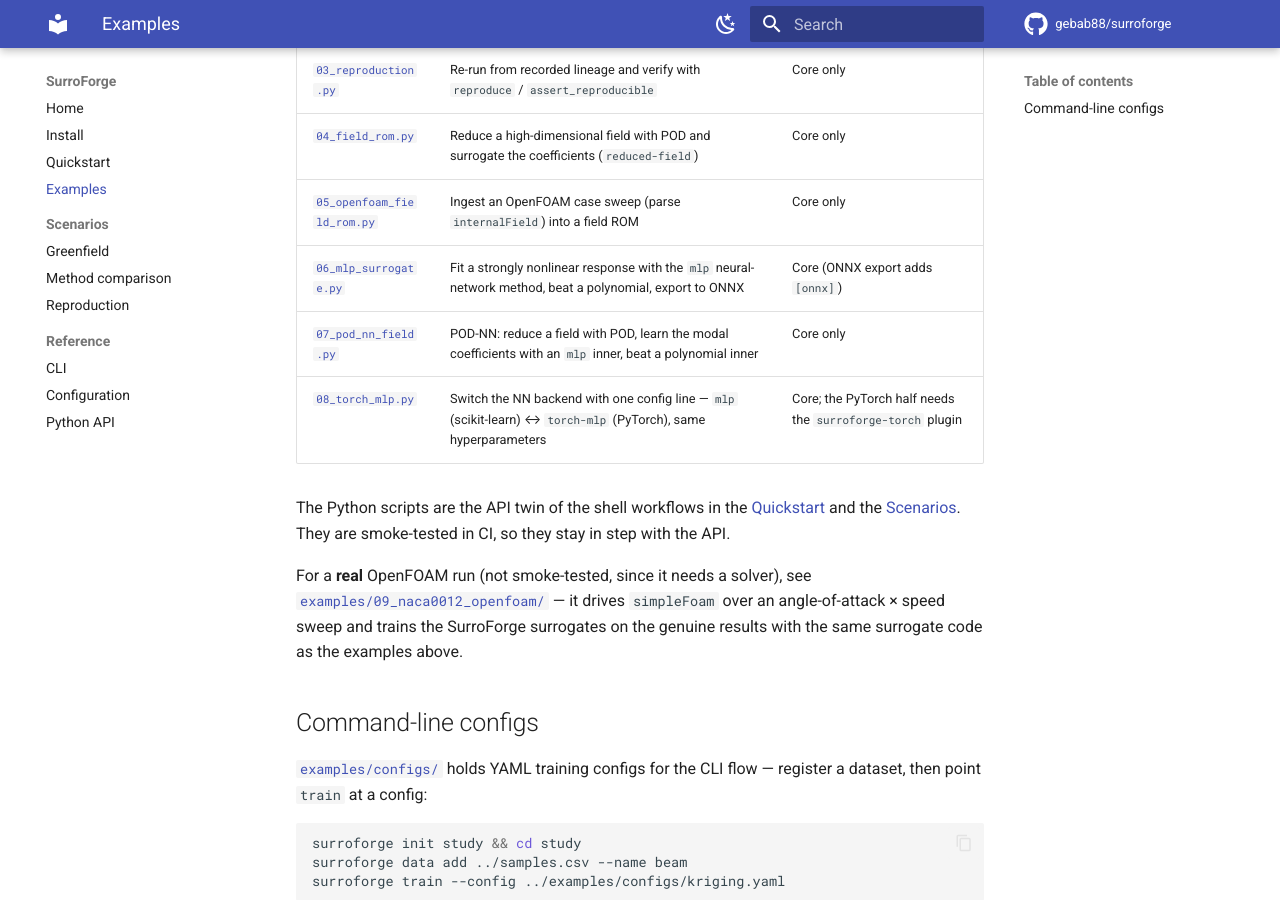
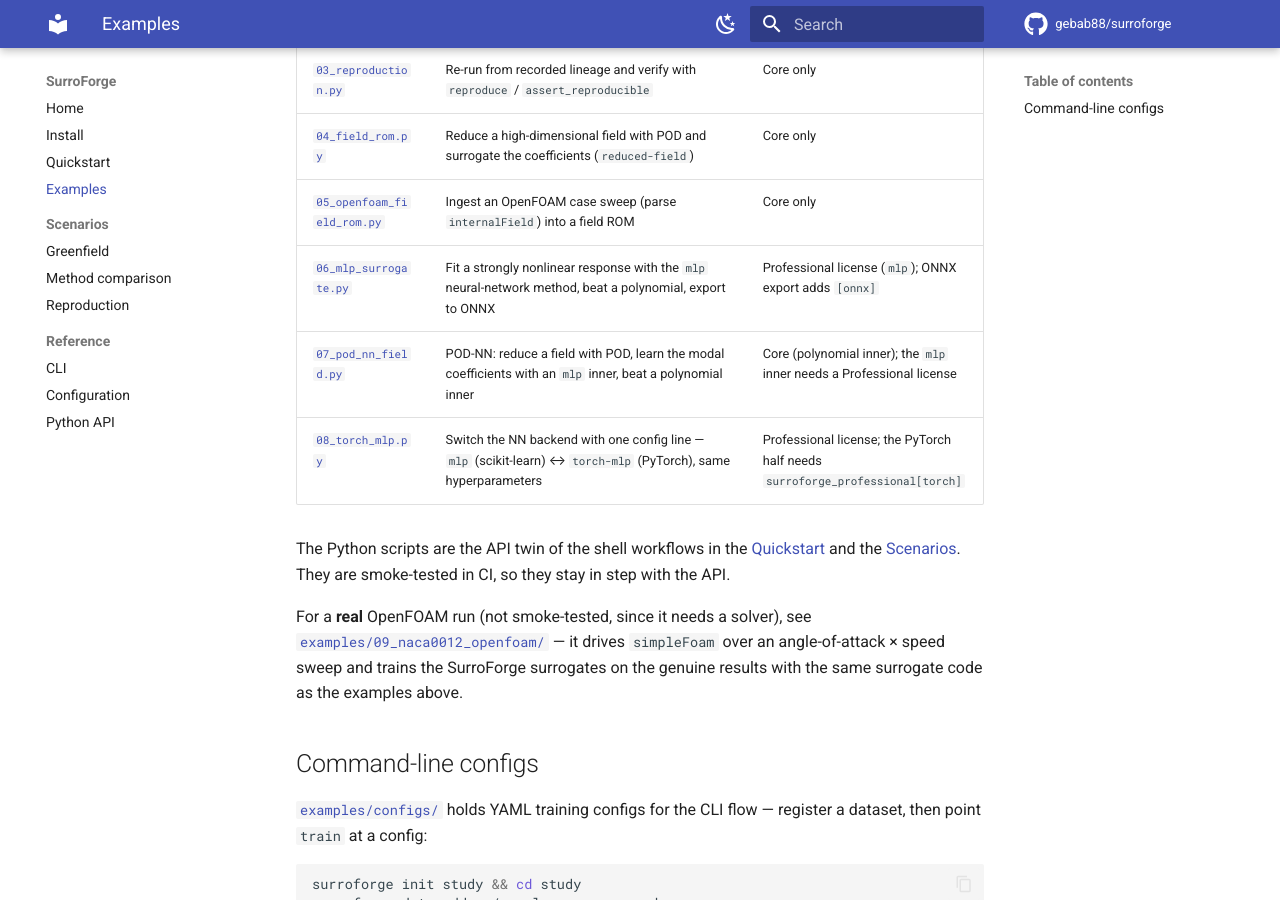
Before and after one commit to gebab88/surroforge, an MkDocs documentation site: the page built from docs/examples.md, in a window 1280 px wide and 900 px high, scrolled down 478 px. Built offline with MkDocs 1.6.1 and Material for MkDocs 9.7.7, drawn with Linux system fonts in a browser that asks for light colours; comment, search, counter and statistics services are not loaded.

Commit message:
docs(examples): editions notes for 06-09; torch plugin is now professional[torch]

```diff
--- a/docs/examples.md
+++ b/docs/examples.md
@@ -17,9 +17,9 @@ python examples/01_quickstart.py
 | [`03_reproduction.py`](https://github.com/gebab88/surroforge/blob/main/examples/03_reproduction.py) | Re-run from recorded lineage and verify with `reproduce` / `assert_reproducible` | Core only |
 | [`04_field_rom.py`](https://github.com/gebab88/surroforge/blob/main/examples/04_field_rom.py) | Reduce a high-dimensional field with POD and surrogate the coefficients (`reduced-field`) | Core only |
 | [`05_openfoam_field_rom.py`](https://github.com/gebab88/surroforge/blob/main/examples/05_openfoam_field_rom.py) | Ingest an OpenFOAM case sweep (parse `internalField`) into a field ROM | Core only |
-| [`06_mlp_surrogate.py`](https://github.com/gebab88/surroforge/blob/main/examples/06_mlp_surrogate.py) | Fit a strongly nonlinear response with the `mlp` neural-network method, beat a polynomial, export to ONNX | Core (ONNX export adds `[onnx]`) |
-| [`07_pod_nn_field.py`](https://github.com/gebab88/surroforge/blob/main/examples/07_pod_nn_field.py) | POD-NN: reduce a field with POD, learn the modal coefficients with an `mlp` inner, beat a polynomial inner | Core only |
-| [`08_torch_mlp.py`](https://github.com/gebab88/surroforge/blob/main/examples/08_torch_mlp.py) | Switch the NN backend with one config line — `mlp` (scikit-learn) ↔ `torch-mlp` (PyTorch), same hyperparameters | Core; the PyTorch half needs the `surroforge-torch` plugin |
+| [`06_mlp_surrogate.py`](https://github.com/gebab88/surroforge/blob/main/examples/06_mlp_surrogate.py) | Fit a strongly nonlinear response with the `mlp` neural-network method, beat a polynomial, export to ONNX | Professional license (`mlp`); ONNX export adds `[onnx]` |
+| [`07_pod_nn_field.py`](https://github.com/gebab88/surroforge/blob/main/examples/07_pod_nn_field.py) | POD-NN: reduce a field with POD, learn the modal coefficients with an `mlp` inner, beat a polynomial inner | Core (polynomial inner); the `mlp` inner needs a Professional license |
+| [`08_torch_mlp.py`](https://github.com/gebab88/surroforge/blob/main/examples/08_torch_mlp.py) | Switch the NN backend with one config line — `mlp` (scikit-learn) ↔ `torch-mlp` (PyTorch), same hyperparameters | Professional license; the PyTorch half needs `surroforge_professional[torch]` |
 
 The Python scripts are the API twin of the shell workflows in the
 [Quickstart](quickstart.md) and the [Scenarios](scenarios/greenfield.md). They
```
Also changed, not shown: examples/09_naca0012_openfoam/README.md (+6 -2 lines), examples/README.md (+3 -3 lines), 4 other files.
